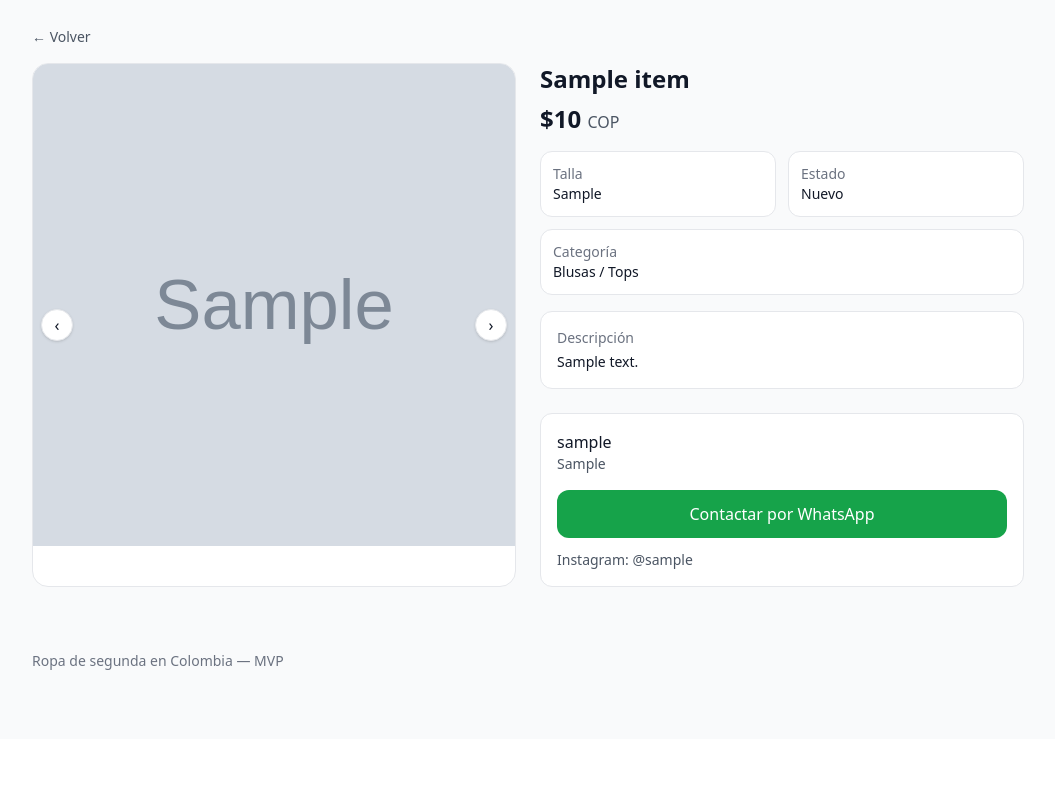
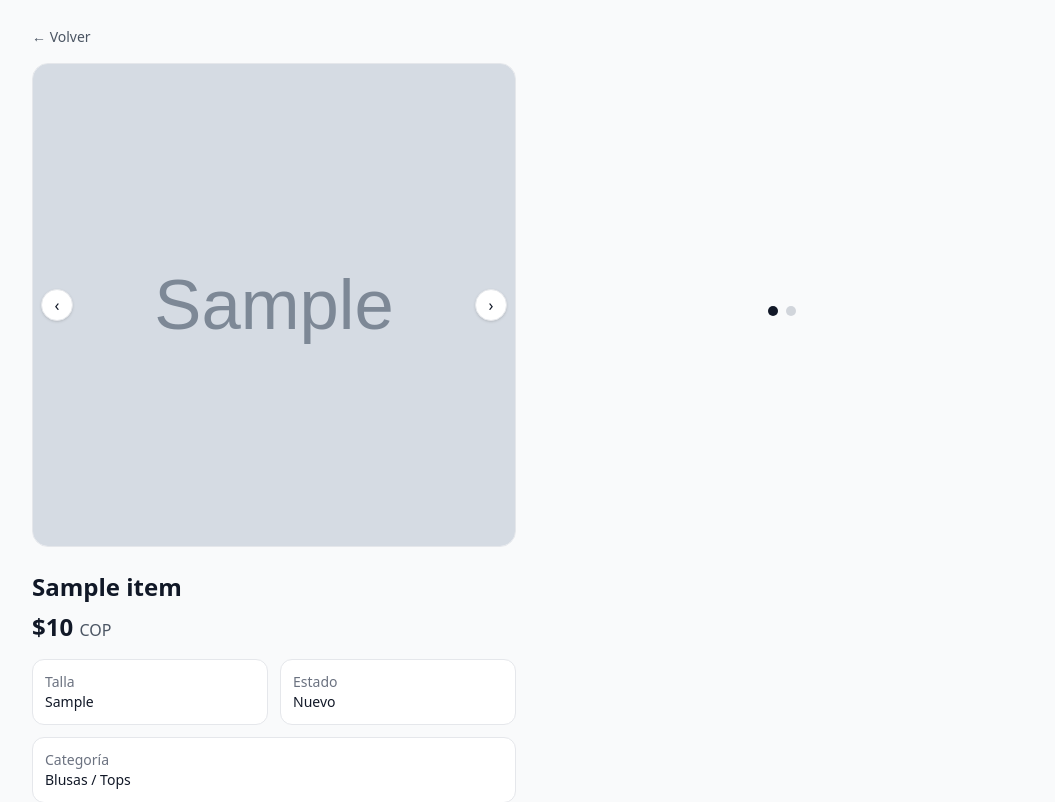
Before and after one commit to StefanyNoguera/recloset, a Django app: page /productos/1/ in a window 1280 px wide. Shown: the part 61-863 px from the top of the page, without its empty margins (112-1167 px from the left). Before the commit the page ends 731 px from the top, so only its background shows below. Run offline with Django 5.2, Linux system fonts and the light colour scheme; tables that the repository leaves empty hold one stand-in row (values such as "Sample post"); grey boxes marked "Sample" are stand-in pictures; some libraries are stand-ins or nearby versions.

Commit message:
Add carousel dots and improved image navigation UI

```diff
--- a/market/templates/market/item_detail.html
+++ b/market/templates/market/item_detail.html
@@ -15,30 +15,41 @@
 
       <div class="aspect-square bg-gray-100 flex items-center justify-center">
 
-        <!-- Main image -->
         {% if item.photo %}
           <img src="{{ item.photo.url }}" class="carousel-image w-full h-full object-cover">
         {% endif %}
 
-        <!-- Extra images -->
         {% for extra in item.extra_images.all %}
           <img src="{{ extra.image.url }}" class="carousel-image hidden w-full h-full object-cover">
         {% endfor %}
 
       </div>
 
-      <!-- Left arrow -->
-      <button onclick="prevImage()"
-              class="absolute left-2 top-1/2 -translate-y-1/2 bg-white border rounded-full w-8 h-8 flex items-center justify-center shadow">
+      <button
+        id="prev-button"
+        onclick="prevImage()"
+        class="absolute left-2 top-1/2 -translate-y-1/2 bg-white border rounded-full w-8 h-8 flex items-center justify-center shadow"
+      >
         ‹
       </button>
 
-      <!-- Right arrow -->
-      <button onclick="nextImage()"
-              class="absolute right-2 top-1/2 -translate-y-1/2 bg-white border rounded-full w-8 h-8 flex items-center justify-center shadow">
+      <button
+        id="next-button"
+        onclick="nextImage()"
+        class="absolute right-2 top-1/2 -translate-y-1/2 bg-white border rounded-full w-8 h-8 flex items-center justify-center shadow"
+      >
         ›
       </button>
+    </div>
 
+    <div id="carousel-dots" class="flex items-center justify-center gap-2 mt-3">
+      {% if item.photo %}
+        <button class="carousel-dot w-2.5 h-2.5 rounded-full bg-gray-900" onclick="goToImage(0)"></button>
+      {% endif %}
+
+      {% for extra in item.extra_images.all %}
+        <button class="carousel-dot w-2.5 h-2.5 rounded-full bg-gray-300" onclick="goToImage({{ forloop.counter }})"></button>
+      {% endfor %}
     </div>
 
     <div>
```
